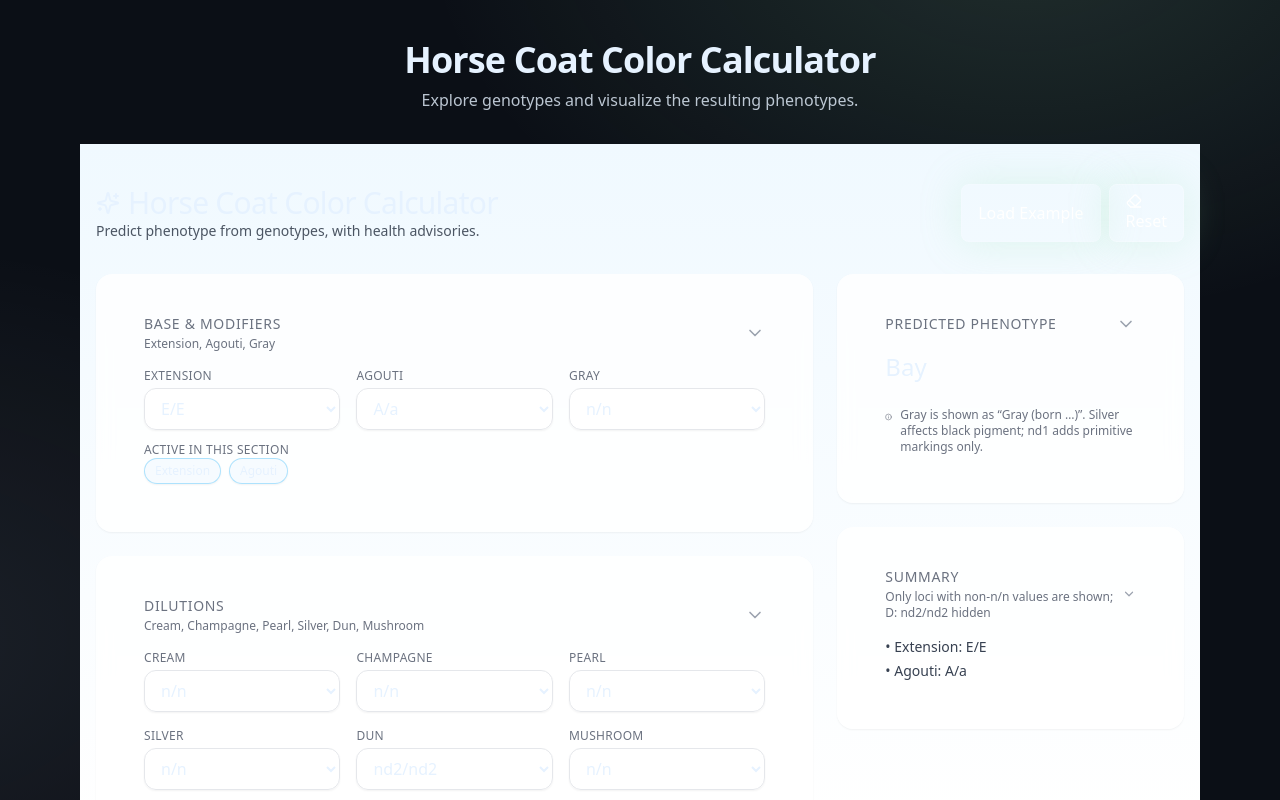
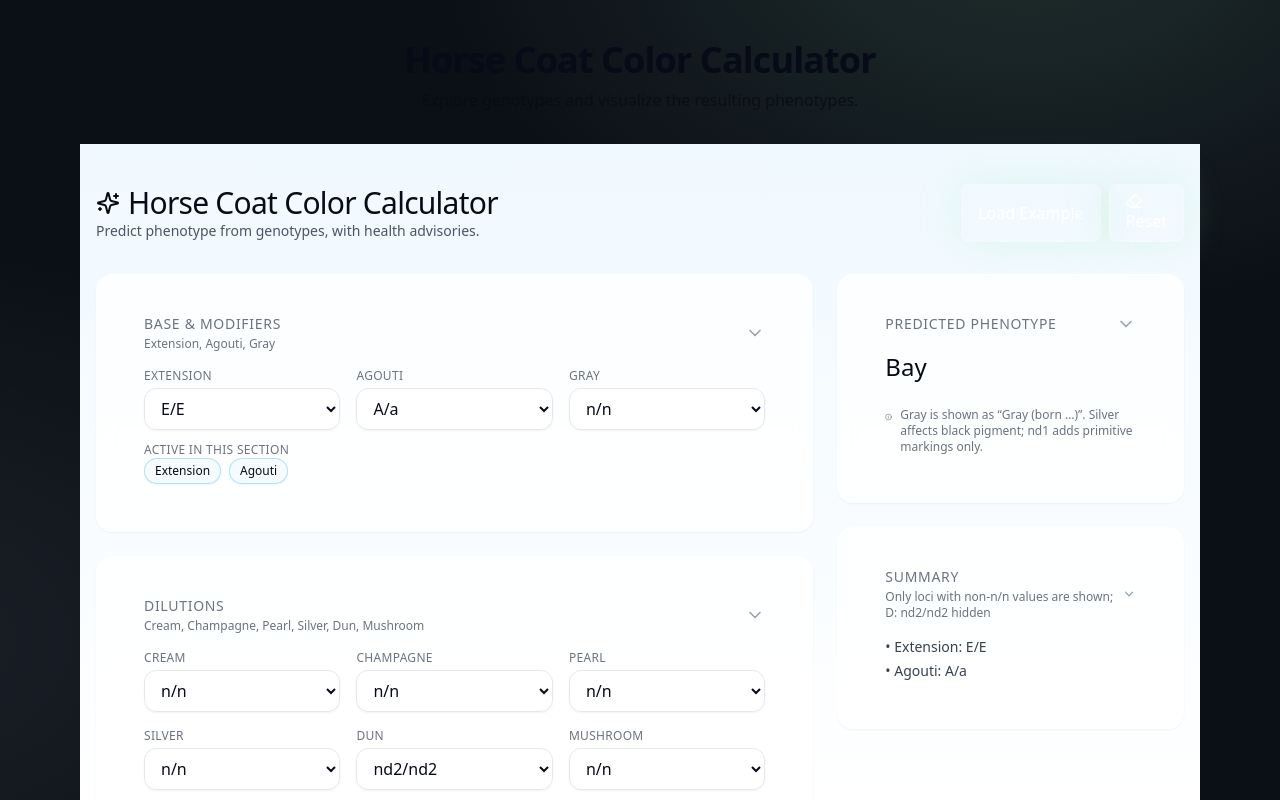
Before and after one commit to kjbrye/Horse-Color-Calculator-App, a Next.js app: page / in a window 1280 px wide. Shown: the top 800 px of the page. Built offline with nearby package versions, Linux system fonts and the light colour scheme.

Commit message:
feat: update text color

```diff
--- a/src/app/globals.css
+++ b/src/app/globals.css
@@ -5,7 +5,7 @@
 :root {
   --bg: #0b0f16;
   --card: #111827;
-  --text: #e6f2ff;
+  --text: #070B17;
   --accent: #9AE6B4;
 }
 
--- a/tailwind.config.js
+++ b/tailwind.config.js
@@ -8,7 +8,7 @@ module.exports = {
           bg: "#0b0f16",
           card: "#111827",
           accent: "#9AE6B4",
-          soft: "#e6f2ff"
+          soft: "#070B17"
         }
       },
       boxShadow: {
```
